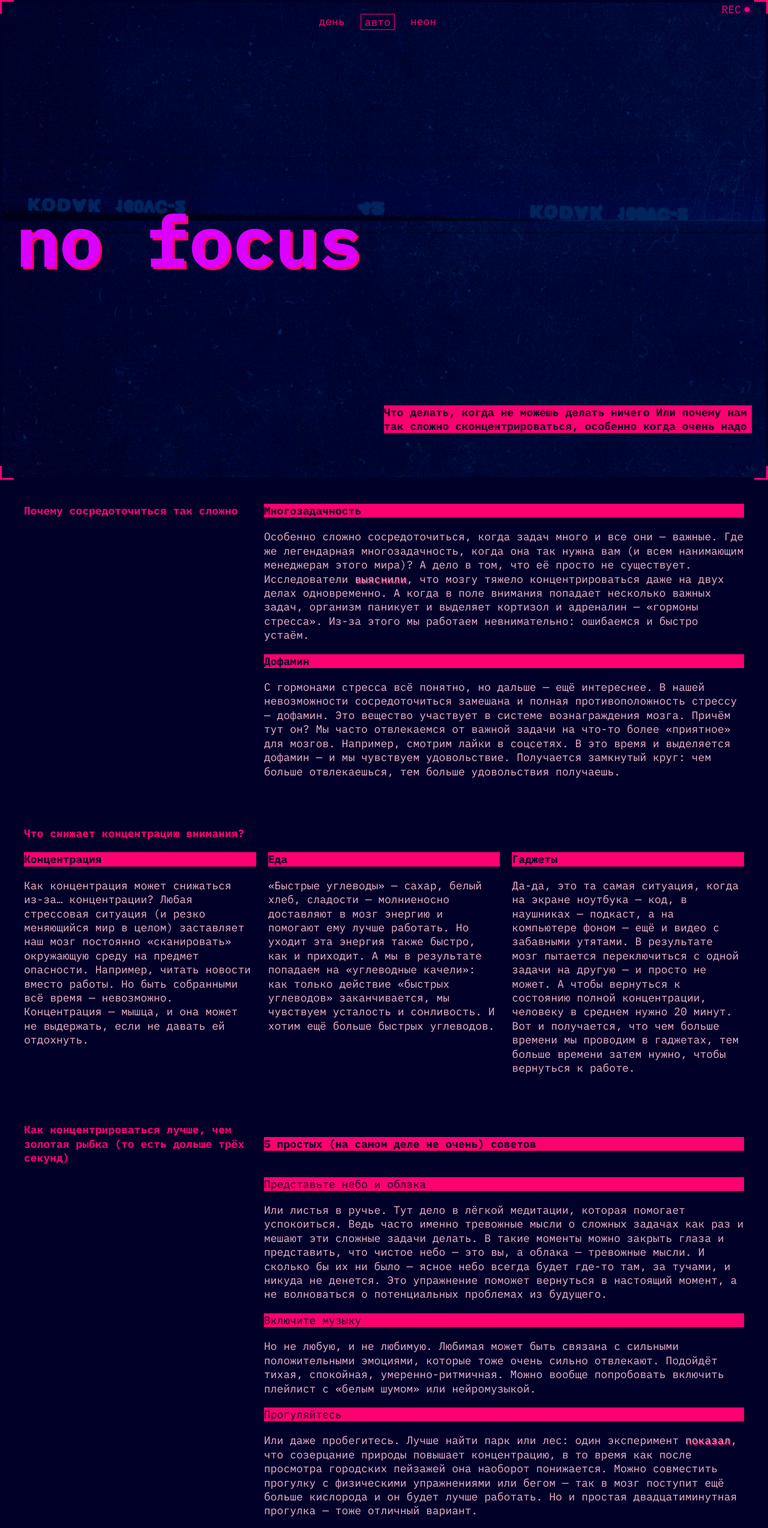
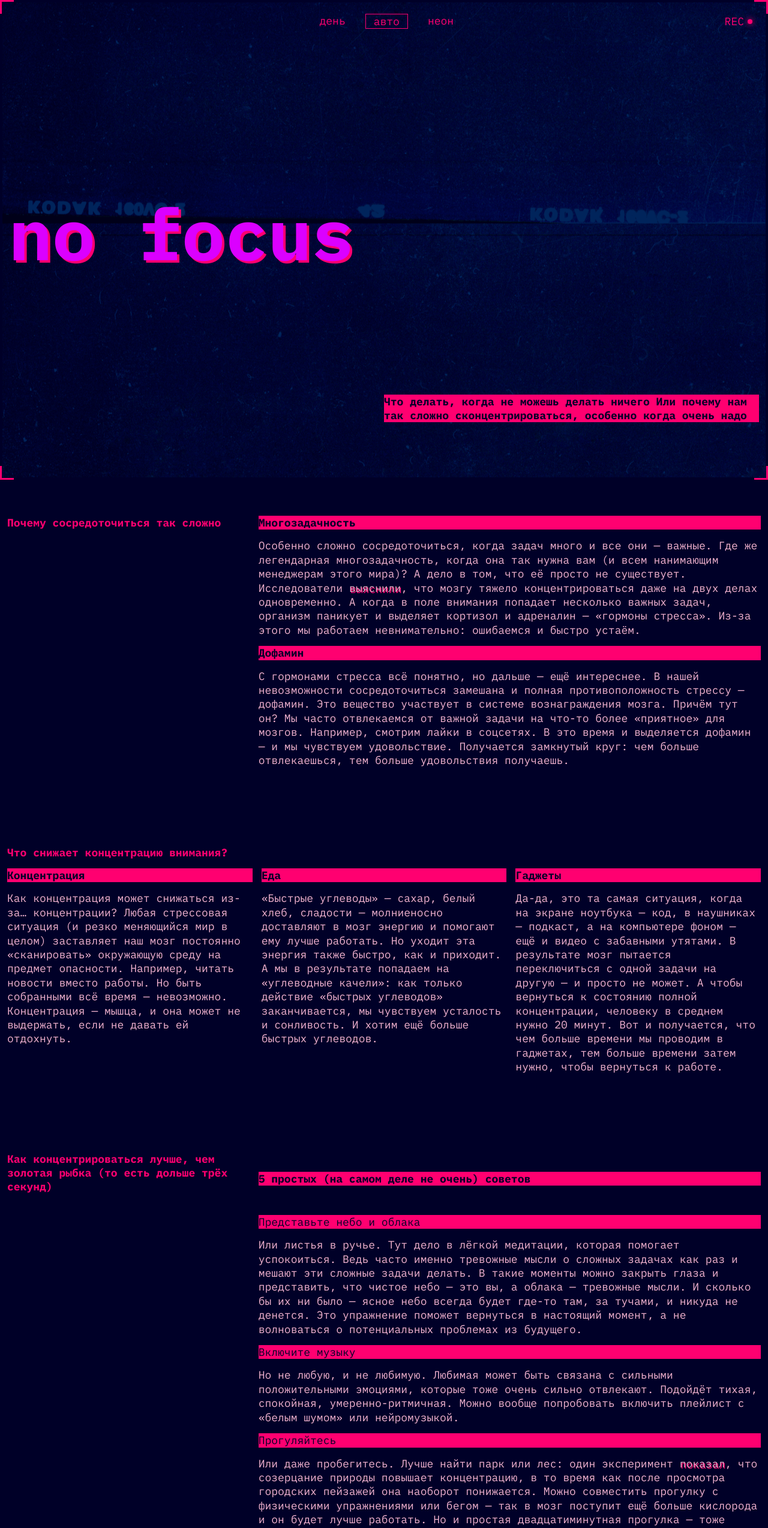
Before and after one commit to LizzzardWizzzard/slozhno-sosredotochitsya-fd, a plain HTML site: page index.html in a window 1280 px wide. Shown: the top 2548 px of the page at 60% size. Drawn offline with Linux system fonts and the light colour scheme.

Commit message:
не сойдет

```diff
--- a/styles/style.css
+++ b/styles/style.css
@@ -14,7 +14,7 @@
   display: grid;
   block-size: 100vh;
   min-height: 668px;
-  padding: 0 3vh;
+  padding: 0 1.5vh;
 }
 
 .decorated-zone {
@@ -53,7 +53,8 @@
 .header__decorated-dark {
   justify-self: end;
   position: relative;
-  margin-right: 1em;
+  margin-top: 20px;
+  margin-right: 25px;
   font-size: 1em;
   text-transform: uppercase;
   font-weight: 400;
@@ -61,6 +62,7 @@
   color: var(--accent-color);
   opacity: var(--decor-dark);
 }
+
 .header__decorated-dark::after {
   content: "";
   position: absolute;
@@ -72,17 +74,21 @@
   background-color: var(--accent-color);
   box-shadow: 0 0 10px var(--accent-color);
 }
+
 .header__theme-menu {
   justify-self: end;
   z-index: 3;
 }
+
 .header__theme-menu-list {
   display: grid;
   gap: 10px;
 }
+
 .header__theme-menu-button {
   background-color: transparent;
   border: none;
+  padding: 0 13px;
   color: var(--btn-text-color);
   text-transform: lowercase;
 }
@@ -110,6 +116,10 @@
   text-shadow: 4px 4px 0 var(--accent-color);
 }
 
+.header__block {
+  margin-bottom: 20px;
+}
+
 .title-decor {
   align-self: center;
   background-color: var(--accent-color);
@@ -119,19 +129,18 @@
 
 .main {
   display: grid;
-  padding: 5vh 5vh 0;
+  padding: 7.5vh 1.5vh 0;
   background-color: var(--bg-color);
   z-index: 2;
   line-height: 23.4px;
-  gap: 50px;
 }
 
 .main__section {
   display: grid;
 }
 
-.main__section:not(.section__can) {
-  gap: 20px;
+.main__section:not(.section__can, .section__how) {
+  gap: 15px;
 }
 
 .section__title {
@@ -139,6 +148,31 @@
   font-weight: 700;
   color: var(--section-title-color);
 }
+
+.section__why {
+  margin-bottom: 50px;
+}
+
+.section__what {
+  margin-bottom: 50px;
+}
+
+.section__how {
+  margin-bottom: 27px;
+}
+
+.section__how-title {
+  margin-bottom: 20px;
+}
+
+.section__how-span + .light {
+  margin-top: 15px;
+}
+
+.section__how-text {
+  margin: 15px 0;
+}
+
 .light {
   font-weight: 400;
 }
@@ -163,8 +197,8 @@
 .section__can {
   display: grid;
   grid-template-columns: repeat(1, minmax(355px, 1fr));
-  gap: 20px;
-  padding: 10vh 0;
+  gap: 10px;
+  padding-bottom: 50px;
 }
 
 .gallery__item {
@@ -177,7 +211,7 @@
 
 .footer {
   display: grid;
-  padding: 0 2vw;
+  padding: 0 1.5vw;
   block-size: 100vh;
   min-height: 667px;
   background-color: var(--bg-color);
```
